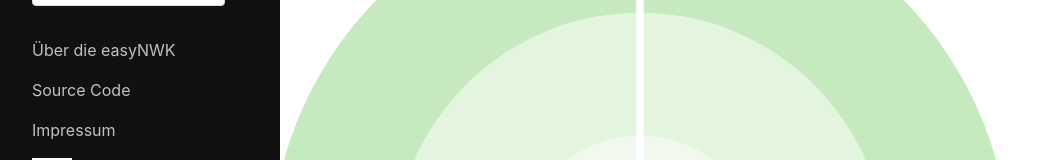
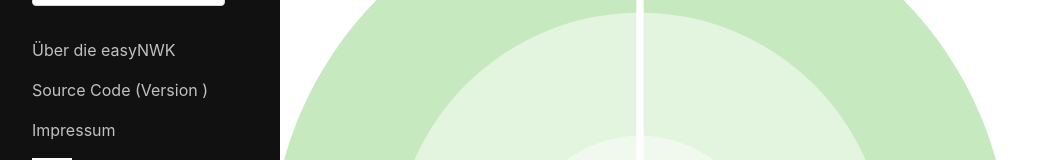
Before and after one commit to fhstp/easynwk-web, a Vue app: page /#/ in a window 1280 px wide. Both pictures are taken after a click on the button 281 px from the left and 36 px from the top of the page. Shown: the part 638-798 px from the top of the page, without its empty margins (0-1058 px from the left). Built offline with nearby package versions, Linux system fonts and the light colour scheme.

Commit message:
display app version from package.json in SideBar

```diff
--- a/src/components/SideMenu.vue
+++ b/src/components/SideMenu.vue
@@ -119,7 +119,7 @@
 
       <a href="http://www.easynwk.com/" target="_blank">Über die easyNWK</a>
       <a href="https://github.com/fhstp/easynwk-web" target="_blank"
-        >Source Code</a
+        >Source Code (Version {{ appVersion }})</a
       >
       <a href="http://www.easynwk.com/impressum/">Impressum</a>
       <img src="fhstp_sw_pos.png" width="80" height="80" />
@@ -203,6 +203,7 @@ export default defineComponent({
       open,
       save,
       openDemoData,
+      appVersion: computed(() => process.env.VUE_APP_VERSION),
       exportPNG: () => {
         downloadSVGasPNG(store.state.nwk.ego.name + ".png", "svg#nwkmap");
       },
--- a/vue.config.js
+++ b/vue.config.js
@@ -1,3 +1,5 @@
+process.env.VUE_APP_VERSION = require('./package.json').version;
+
 module.exports = {
   css: {
     loaderOptions: {
```
